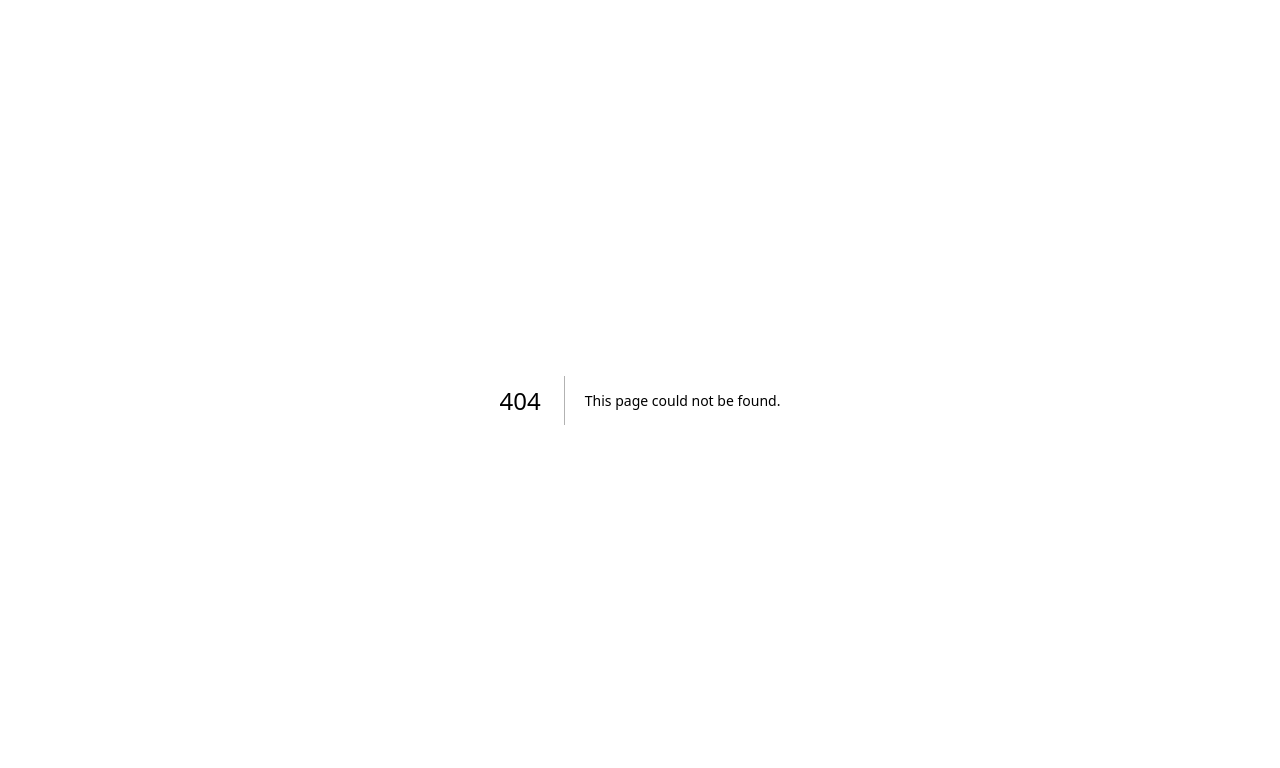
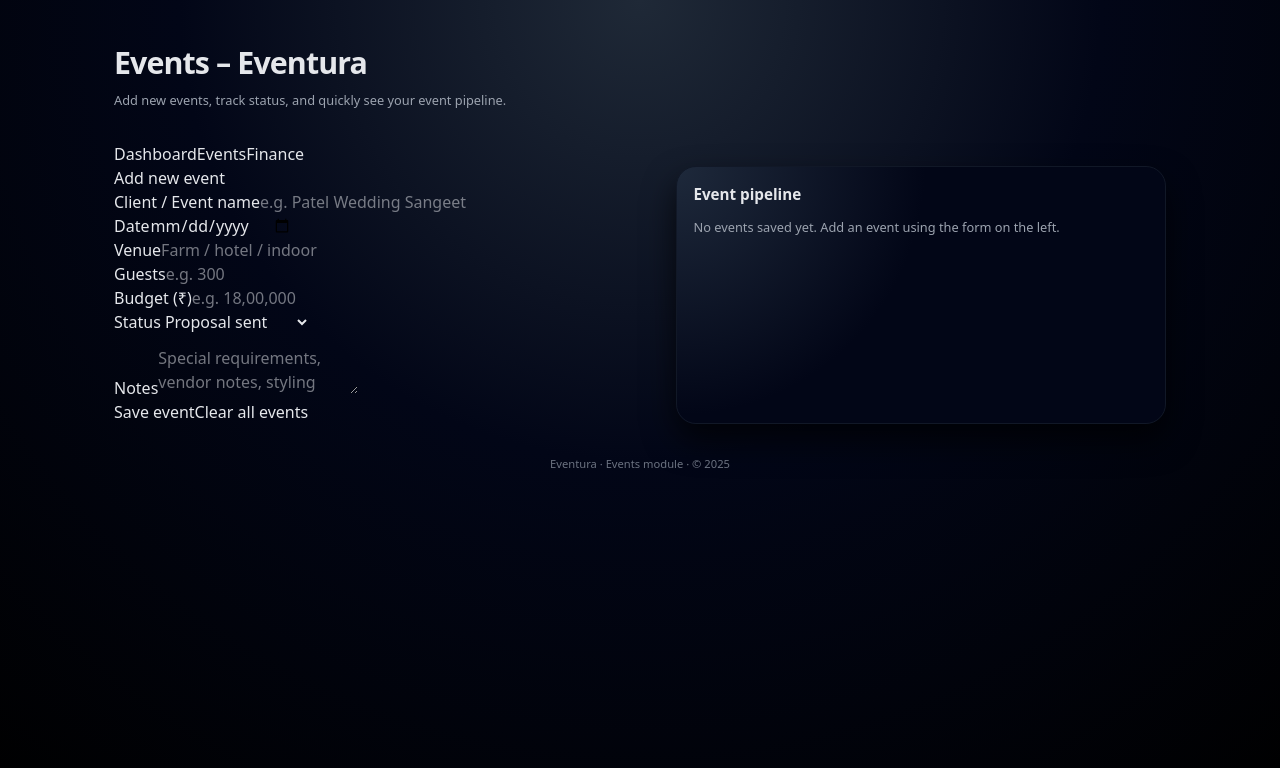
Before and after one commit to hardikvekariya799-cpu/eventura-web, a Next.js app: page /events in a window 1280 px wide. Before the commit this address had no page. Shown: the top 768 px of the page. Built offline with nearby package versions, Linux system fonts and the light colour scheme.

Commit message:
Add Events page with form and pipeline

```diff
--- /dev/null
+++ b/app/events/page.tsx
@@ -0,0 +1,302 @@
+"use client";
+
+import React, { useEffect, useState } from "react";
+import Link from "next/link";
+
+type EventItem = {
+  id: number;
+  client: string;
+  date: string;
+  venue: string;
+  guests: string;
+  budget: string;
+  status: string;
+  notes: string;
+};
+
+const STORAGE_KEY = "eventura-events";
+
+export default function EventsPage() {
+  const [events, setEvents] = useState<EventItem[]>([]);
+  const [form, setForm] = useState<Omit<EventItem, "id">>({
+    client: "",
+    date: "",
+    venue: "",
+    guests: "",
+    budget: "",
+    status: "Proposal sent",
+    notes: "",
+  });
+
+  // Load events from localStorage on first load
+  useEffect(() => {
+    if (typeof window === "undefined") return;
+    try {
+      const raw = window.localStorage.getItem(STORAGE_KEY);
+      if (raw) {
+        setEvents(JSON.parse(raw));
+      }
+    } catch (e) {
+      console.error("Failed to load events from storage", e);
+    }
+  }, []);
+
+  // Save events to localStorage whenever they change
+  useEffect(() => {
+    if (typeof window === "undefined") return;
+    window.localStorage.setItem(STORAGE_KEY, JSON.stringify(events));
+  }, [events]);
+
+  function handleChange(
+    e:
+      | React.ChangeEvent<HTMLInputElement>
+      | React.ChangeEvent<HTMLSelectElement>
+      | React.ChangeEvent<HTMLTextAreaElement>
+  ) {
+    const { name, value } = e.target;
+    setForm((prev) => ({ ...prev, [name]: value }));
+  }
+
+  function handleSubmit(e: React.FormEvent) {
+    e.preventDefault();
+    if (!form.client || !form.date) {
+      alert("Client name and date are required.");
+      return;
+    }
+
+    const newEvent: EventItem = {
+      id: Date.now(),
+      ...form,
+    };
+
+    setEvents((prev) => [newEvent, ...prev]);
+    setForm({
+      client: "",
+      date: "",
+      venue: "",
+      guests: "",
+      budget: "",
+      status: "Proposal sent",
+      notes: "",
+    });
+  }
+
+  function handleClear() {
+    if (!confirm("Clear all saved events?")) return;
+    setEvents([]);
+    if (typeof window !== "undefined") {
+      window.localStorage.removeItem(STORAGE_KEY);
+    }
+  }
+
+  function statusTagClass(status: string) {
+    if (status === "Confirmed") return "eventura-tag eventura-tag-green";
+    if (status === "Pending advance") return "eventura-tag eventura-tag-amber";
+    return "eventura-tag eventura-tag-blue";
+  }
+
+  return (
+    <main className="eventura-page">
+      <div className="eventura-shell">
+        {/* Header */}
+        <header className="eventura-header">
+          <div>
+            <h1 className="eventura-title">Events – Eventura</h1>
+            <p className="eventura-subtitle">
+              Add new events, track status, and quickly see your event pipeline.
+            </p>
+          </div>
+        </header>
+
+        {/* Nav */}
+        <nav className="eventura-nav">
+          <Link href="/" className="eventura-nav-link">
+            Dashboard
+          </Link>
+          <Link
+            href="/events"
+            className="eventura-nav-link eventura-nav-link-active"
+          >
+            Events
+          </Link>
+          <Link href="/finance" className="eventura-nav-link">
+            Finance
+          </Link>
+        </nav>
+
+        {/* Layout: form + list */}
+        <section className="eventura-columns">
+          {/* Form panel */}
+          <div>
+            <h2 className="eventura-section-title">Add new event</h2>
+            <form className="eventura-form" onSubmit={handleSubmit}>
+              <div className="eventura-form-grid">
+                <div className="eventura-field">
+                  <label className="eventura-label" htmlFor="client">
+                    Client / Event name
+                  </label>
+                  <input
+                    id="client"
+                    name="client"
+                    className="eventura-input"
+                    value={form.client}
+                    onChange={handleChange}
+                    placeholder="e.g. Patel Wedding Sangeet"
+                  />
+                </div>
+
+                <div className="eventura-field">
+                  <label className="eventura-label" htmlFor="date">
+                    Date
+                  </label>
+                  <input
+                    id="date"
+                    name="date"
+                    type="date"
+                    className="eventura-input"
+                    value={form.date}
+                    onChange={handleChange}
+                  />
+                </div>
+
+                <div className="eventura-field">
+                  <label className="eventura-label" htmlFor="venue">
+                    Venue
+                  </label>
+                  <input
+                    id="venue"
+                    name="venue"
+                    className="eventura-input"
+                    value={form.venue}
+                    onChange={handleChange}
+                    placeholder="Farm / hotel / indoor"
+                  />
+                </div>
+
+                <div className="eventura-field">
+                  <label className="eventura-label" htmlFor="guests">
+                    Guests
+                  </label>
+                  <input
+                    id="guests"
+                    name="guests"
+                    className="eventura-input"
+                    value={form.guests}
+                    onChange={handleChange}
+                    placeholder="e.g. 300"
+                  />
+                </div>
+
+                <div className="eventura-field">
+                  <label className="eventura-label" htmlFor="budget">
+                    Budget (₹)
+                  </label>
+                  <input
+                    id="budget"
+                    name="budget"
+                    className="eventura-input"
+                    value={form.budget}
+                    onChange={handleChange}
+                    placeholder="e.g. 18,00,000"
+                  />
+                </div>
+
+                <div className="eventura-field">
+                  <label className="eventura-label" htmlFor="status">
+                    Status
+                  </label>
+                  <select
+                    id="status"
+                    name="status"
+                    className="eventura-select"
+                    value={form.status}
+                    onChange={handleChange}
+                  >
+                    <option>Proposal sent</option>
+                    <option>Pending advance</option>
+                    <option>Confirmed</option>
+                    <option>Completed</option>
+                  </select>
+                </div>
+              </div>
+
+              <div className="eventura-field" style={{ marginTop: "0.75rem" }}>
+                <label className="eventura-label" htmlFor="notes">
+                  Notes
+                </label>
+                <textarea
+                  id="notes"
+                  name="notes"
+                  className="eventura-textarea"
+                  value={form.notes}
+                  onChange={handleChange}
+                  placeholder="Special requirements, vendor notes, styling ideas…"
+                />
+              </div>
+
+              <div className="eventura-actions">
+                <button type="submit" className="eventura-button">
+                  Save event
+                </button>
+                <button
+                  type="button"
+                  className="eventura-button-secondary"
+                  onClick={handleClear}
+                >
+                  Clear all events
+                </button>
+              </div>
+            </form>
+          </div>
+
+          {/* List panel */}
+          <div className="eventura-panel">
+            <h2 className="eventura-panel-title">Event pipeline</h2>
+            {events.length === 0 ? (
+              <p style={{ fontSize: "0.8rem", color: "#9ca3af" }}>
+                No events saved yet. Add an event using the form on the left.
+              </p>
+            ) : (
+              <ul className="eventura-list">
+                {events.map((ev) => (
+                  <li key={ev.id} className="eventura-list-item">
+                    <div>
+                      <p className="eventura-list-title">{ev.client}</p>
+                      <p className="eventura-list-sub">
+                        {ev.date} · {ev.venue || "Venue TBC"} ·{" "}
+                        {ev.guests ? `${ev.guests} guests` : "Guest count TBC"}
+                      </p>
+                      {ev.budget && (
+                        <p
+                          className="eventura-list-sub"
+                          style={{ marginTop: "0.1rem" }}
+                        >
+                          Budget: ₹{ev.budget}
+                        </p>
+                      )}
+                      {ev.notes && (
+                        <p
+                          className="eventura-list-sub"
+                          style={{ marginTop: "0.15rem" }}
+                        >
+                          Notes: {ev.notes}
+                        </p>
+                      )}
+                    </div>
+                    <span className={statusTagClass(ev.status)}>
+                      {ev.status}
+                    </span>
+                  </li>
+                ))}
+              </ul>
+            )}
+          </div>
+        </section>
+
+        <footer className="eventura-footer">
+          Eventura · Events module · © {new Date().getFullYear()}
+        </footer>
+      </div>
+    </main>
+  );
+}
--- a/app/page.tsx
+++ b/app/page.tsx
@@ -1,3 +1,5 @@
+import Link from "next/link";
+
 export default function Home() {
   return (
     <main className="eventura-page">
@@ -15,6 +17,22 @@ export default function Home() {
             Cofounders: Hardik · Shubh · Dixit
           </div>
         </header>
+
+        {/* Top navigation */}
+        <nav className="eventura-nav">
+          <Link
+            href="/"
+            className="eventura-nav-link eventura-nav-link-active"
+          >
+            Dashboard
+          </Link>
+          <Link href="/events" className="eventura-nav-link">
+            Events
+          </Link>
+          <Link href="/finance" className="eventura-nav-link">
+            Finance
+          </Link>
+        </nav>
 
         {/* Summary cards */}
         <section className="eventura-grid">
```
